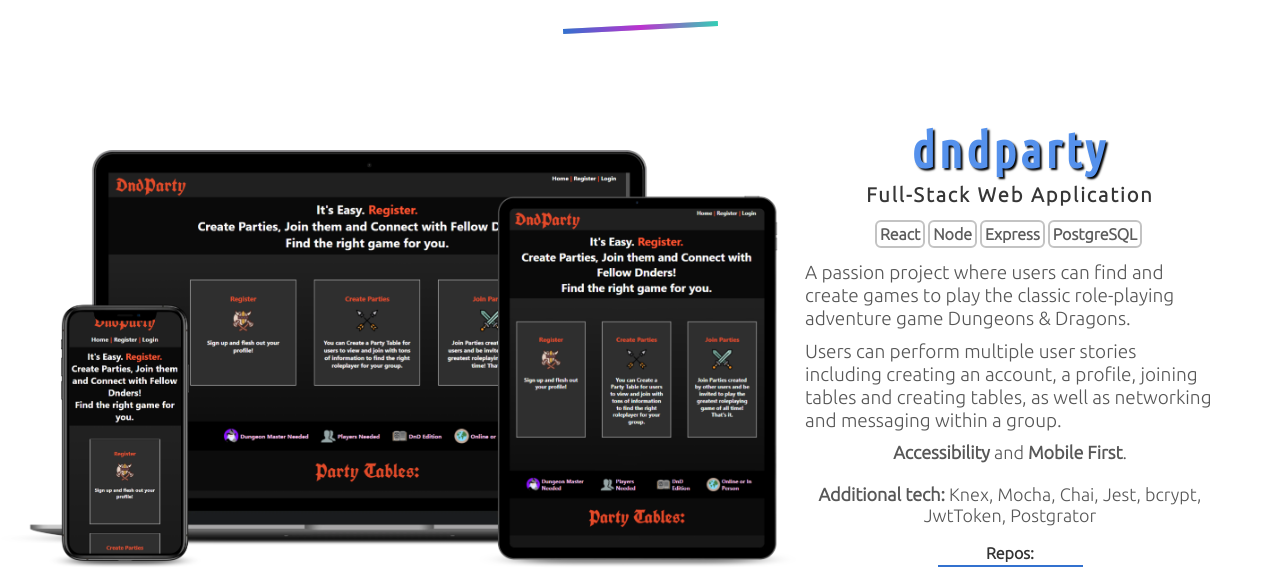
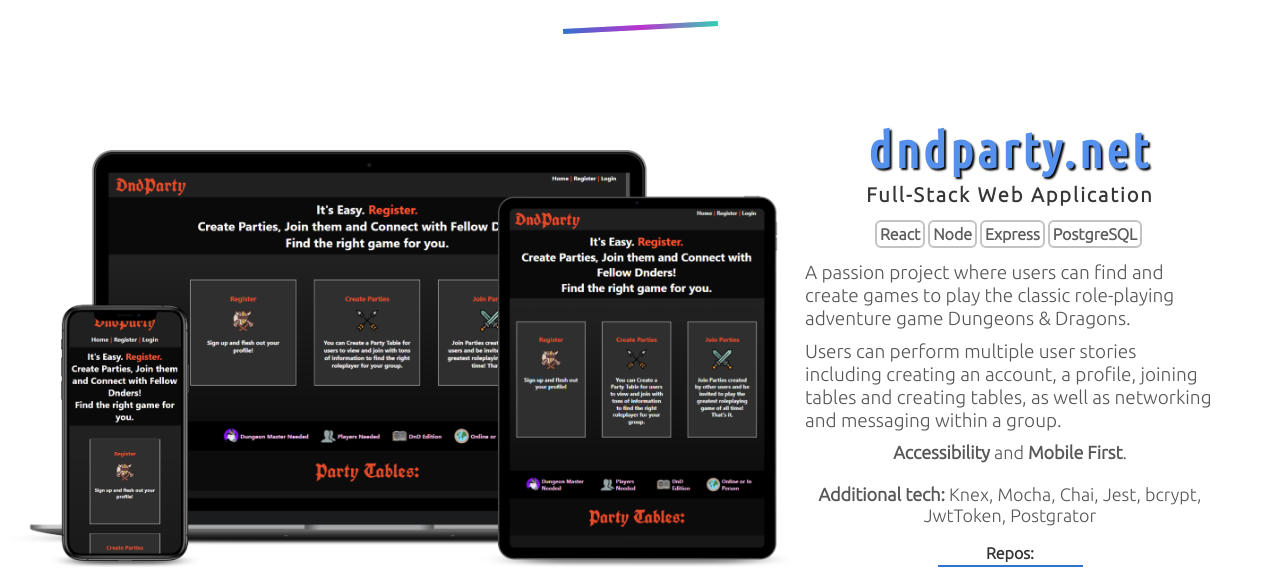
Before and after one commit to Richardscripts/Portfolio-2023, a website: page index.html in a window 1280 px wide. Shown: the part 940-1516 px from the top of the page. Drawn offline with nearby package versions, Linux system fonts and the light colour scheme.

Commit message:
changed url

```diff
--- a/index.html
+++ b/index.html
@@ -96,8 +96,8 @@
         </div>
         <div class='first-product-info'>
           <div class='background-box'></div>
-          <a href='https://dndparty.vercel.app/' target='_blank'>
-            <h3>DndParty</h3>
+          <a href='dndparty.net' target='_blank'>
+            <h3>DndParty.net</h3>
           </a><br />
           <div class='product-tag'>Full-Stack Web Application</div>
           <br />
```
